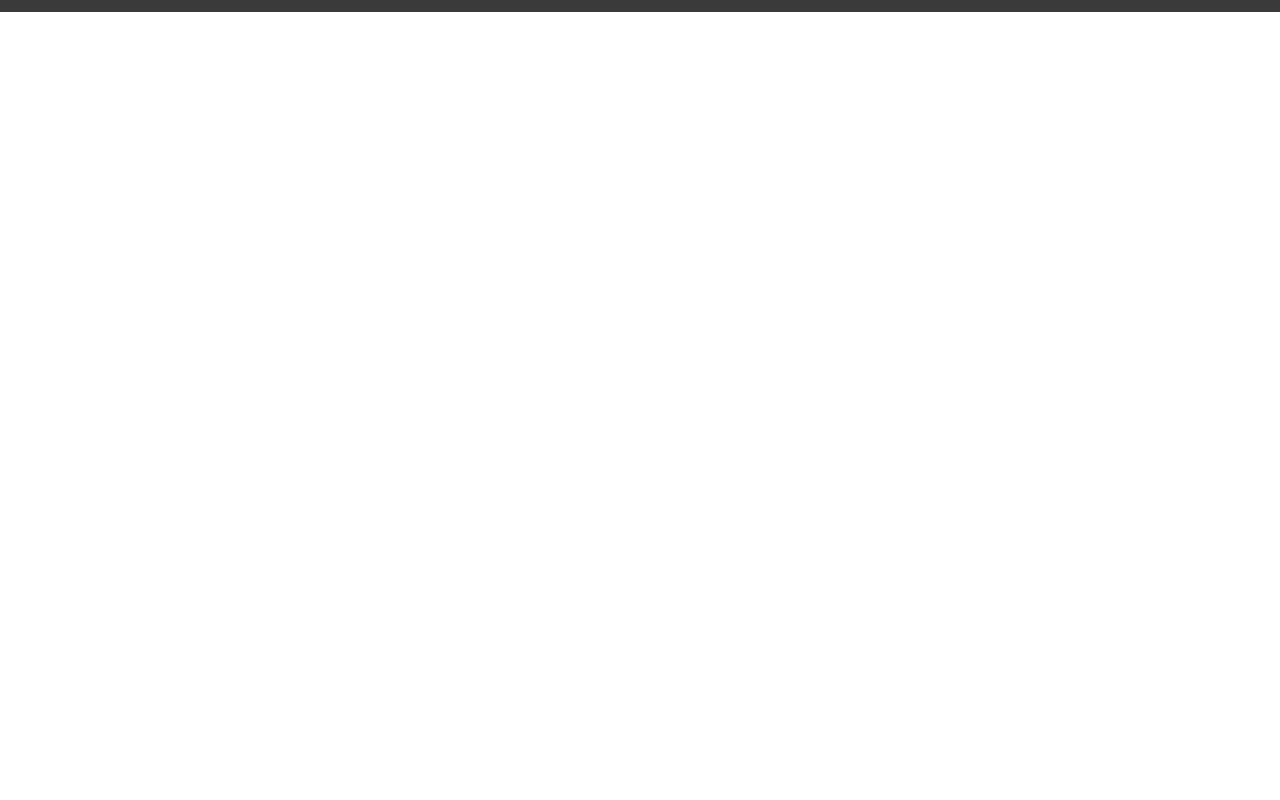
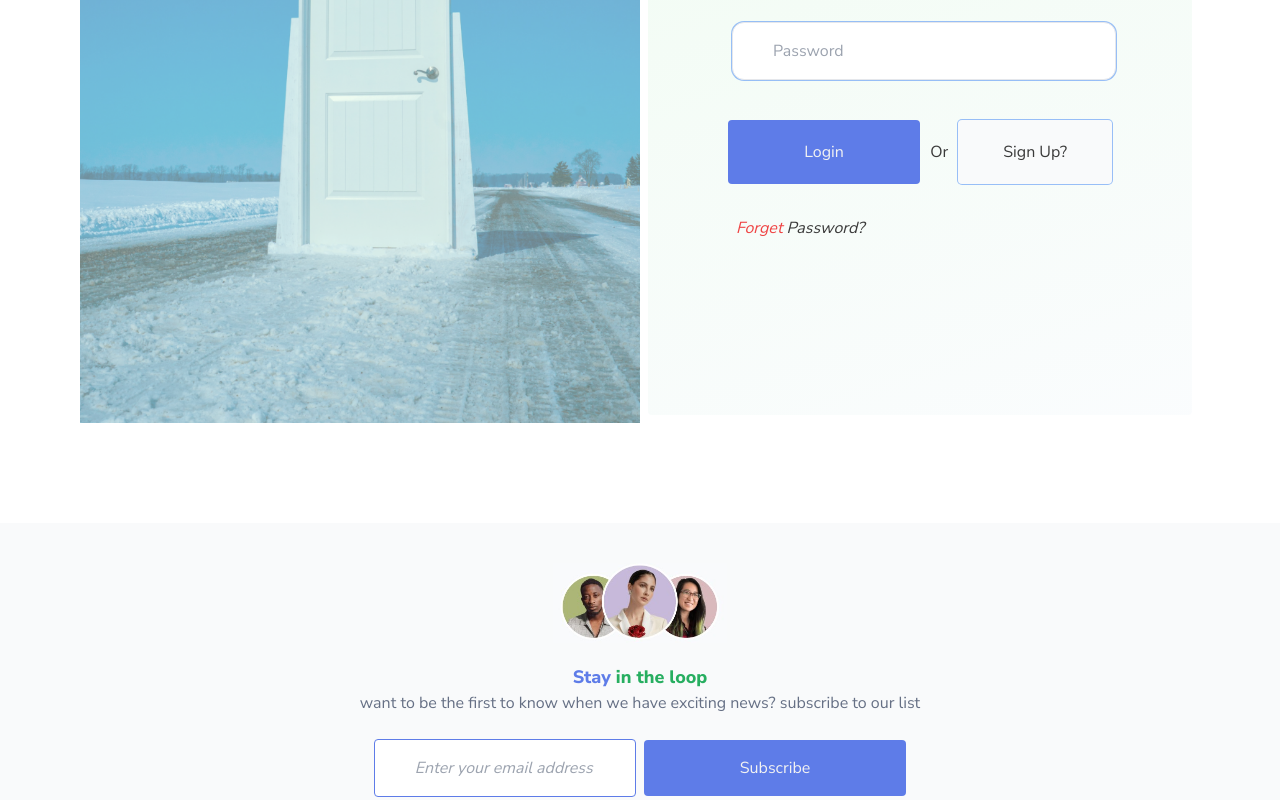
Before and after one commit to oluwatobiiloba/Technoob-Homebase, a React (Create React App) app in the folder Client/: page /User-Login in a window 1280 px wide. Shown: the part 640-1440 px from the top of the page. Before the commit the page ends 800 px from the top, so only its background shows below. Built offline with nearby package versions, Linux system fonts and the light colour scheme; a web font is replaced by a local one.

Commit message:
Adding the user log-in page

```diff
--- a/Client/src/App.js
+++ b/Client/src/App.js
@@ -3,7 +3,7 @@ import './App.css';
 
 import {BrowserRouter, Routes, Route} from 'react-router-dom';
 import {NavBar,Footer} from './components/index.js';
-import { ContactUs, Resources, AboutUs,Home } from './pages/LandingPage';
+import { ContactUs, Resources, AboutUs,Home, UserLogin } from './pages/LandingPage';
 
 
 function App() {
@@ -21,6 +21,7 @@ function App() {
           <Route path= "/About-Us" element={<AboutUs/>}/>
           <Route path= "/Contact-Us" element={<ContactUs/>}/>
           <Route path= "/Resources" element={<Resources/>}/>
+          <Route path="/User-Login" element={<UserLogin/>}/>
 
         </Routes>
   </main>
--- a/Client/src/components/NavBar.jsx
+++ b/Client/src/components/NavBar.jsx
@@ -58,7 +58,7 @@ const NavBar = () => {
             </div>
 
             <div className='hidden gap-2 lg:flex' >
-                <button name={'Login'} className='w-[130px] sm:w-[130px] h-[54px] text-[#111111] bg-[#EFF0F5] rounded-md py-4 px-3.5 text-base font-[600]'>Login</button>
+                <button name={'Login'} className='w-[130px] sm:w-[130px] h-[54px] text-[#111111] bg-[#EFF0F5] rounded-md py-4 px-3.5 text-base font-[600]'><Link to={"/User-Login"}>Login</Link> </button>
                 <Button name={'Get Started'}/>
             </div>
         </div>
--- a/Client/src/pages/LandingPage/About/components/Footer.jsx
+++ b/Client/src/pages/LandingPage/About/components/Footer.jsx
@@ -1,7 +1,59 @@
-import React from 'react'
+import { useState } from 'react'
 import img from '../img/threeinone.jpg'
 
 const Footer = () => {
+  const [email, setEmail] = useState('');
+
+  const regEx =  /^[a-zA-Z0-9.!#$%&'*+/=?^_`{|}~-]+@[a-zA-Z0-9-]+(?:\.[a-zA-Z0-9-]+)*$/;
+
+
+
+  const handleChange = (e) =>{
+    setEmail(e.target.value);
+
+  };
+
+
+  const handleClick = async (e) =>{
+    e.preventDefault();
+    if(regEx.test(email) === false){
+    console.log('please enter a valid email')
+    alert('Please enter a valid Email')
+
+
+      try {
+        var myHeaders = new Headers();
+        myHeaders.append("Content-Type", "application/json");
+
+        var raw = JSON.stringify({
+          email
+        });
+
+        var requestOptions = {
+          method: 'POST',
+          headers: myHeaders,
+          body: raw,
+          redirect: 'follow'
+        };
+
+      const response = await fetch("https://technoob-staging.azurewebsites.net/api/v1/user/mailing-list", requestOptions)
+
+      if(response.status){
+      const data = await response.json()
+      console.log('Success', data,  'Email is valid')
+      alert('Email successfully added');
+      }
+
+      } catch (error) {
+        console.log(error)
+      }
+
+
+      setEmail('')
+    }
+
+
+  }
   return (
     <footer className=' flex-col px-5 text-center bg-twhitee py-10'>
         <img src={img} alt="" className='mx-auto h-20 w-50' />
@@ -10,8 +62,8 @@ const Footer = () => {
             <p className=' text-[#667085] nun'>want to be the first to know when we have exciting news? subscribe to our list</p>
         </div>
         <form>
-            <input type="text" placeholder='Enter your email address' className=' rounded m-1 border-tblue border px-10 py-4 italic' />
-            <button className=' rounded px-24 py-4 m-1 bg-tblue text-twhite'>Subscribe</button>
+            <input type="email" value={email} onChange={handleChange} placeholder='Enter your email address' className=' rounded m-1 border-tblue border px-10 py-4 italic' />
+            <button type='submit' onClick={handleClick} className=' rounded px-24 py-4 m-1 bg-tblue text-twhite'>Subscribe</button>
         </form>
     </footer>
   )
--- /dev/null
+++ b/Client/src/pages/LandingPage/UserLogin/UserLogin.jsx
@@ -0,0 +1,15 @@
+import Form from './components/Form'
+import Footer from '../About/components/Footer'
+
+const UserLogin = () => {
+  return (
+    <>
+      <header className='uni text-center md:text-6xl text-3xl font-bold md:py-20 py-10 text-tblue'>LOGIN
+      </header>
+      <Form/>
+      <Footer/>
+    </>
+  )
+}
+
+export default UserLogin
--- /dev/null
+++ b/Client/src/pages/LandingPage/UserLogin/components/Form.jsx
@@ -0,0 +1,22 @@
+import img from '../img/quino-al-xhGMQ_nYWqU-unsplash 1.png'
+
+const Form = () => {
+  return (
+    <section className=' md:flex flex-auto w-screen block md:px-20 md:py-5 nun mb-20 justify-center'>
+      <img src={img} alt="" className=' md:block hidden w-[50%]' />
+      <form action="get" className='block bgcontact md:p-20 p-5 m-2 rounded md:w-[50%] '>
+      <label htmlFor="username" className=' text-2xl font-semibold py-10 px-4 ' >Username/Email</label><br/>
+      <input type="username" placeholder="Username/Email" className=' w-[100%] rounded-xl m-1 border px-10 py-4 my-10 outline-0 ring-1 bg-white' />
+      <label htmlFor="password" className=' text-2xl font-semibold py-10 px-4 ' >Password</label><br/>
+      <input type="password" placeholder="Password" className=' w-[100%] rounded-xl m-1 border px-10 py-4 my-10 outline-0 ring-1 bg-white' />
+      <div className=' lg:flex'>
+        <button className=' bg-tblue text-twhite py-[14px] lg:w-[50%] w-[100%] rounded'>Login</button> <p className='py-5 lg:w-[10%] w-[100%] text-center'>Or</p>
+        <button className='py-[14px] lg:w-[40%] w-[100%] bg-twhitee ring-1 rounded'>Sign Up?</button>
+      </div>
+      <p className=' cursor-pointer px-2 py-8 italic'><span className=' text-red-500'>Forget </span><span>Password?</span></p>
+      </form>
+    </section>
+  )
+}
+
+export default Form
--- a/Client/src/pages/LandingPage/index.js
+++ b/Client/src/pages/LandingPage/index.js
@@ -2,10 +2,12 @@ import AboutUs from "./About/AboutUs";
 import ContactUs from "./Contact/ContactUs";
 import Resources from "./Resources/Resources";
 import Home from "./Home/Home";
+import UserLogin from './UserLogin/UserLogin'
 
 export {
     AboutUs,
     ContactUs,
     Resources,
-    Home
+    Home,
+    UserLogin
 }
```
Also changed, not shown: Client/src/pages/LandingPage/UserLogin/img/quino-al-xhGMQ_nYWqU-unsplash 1.png (added).
